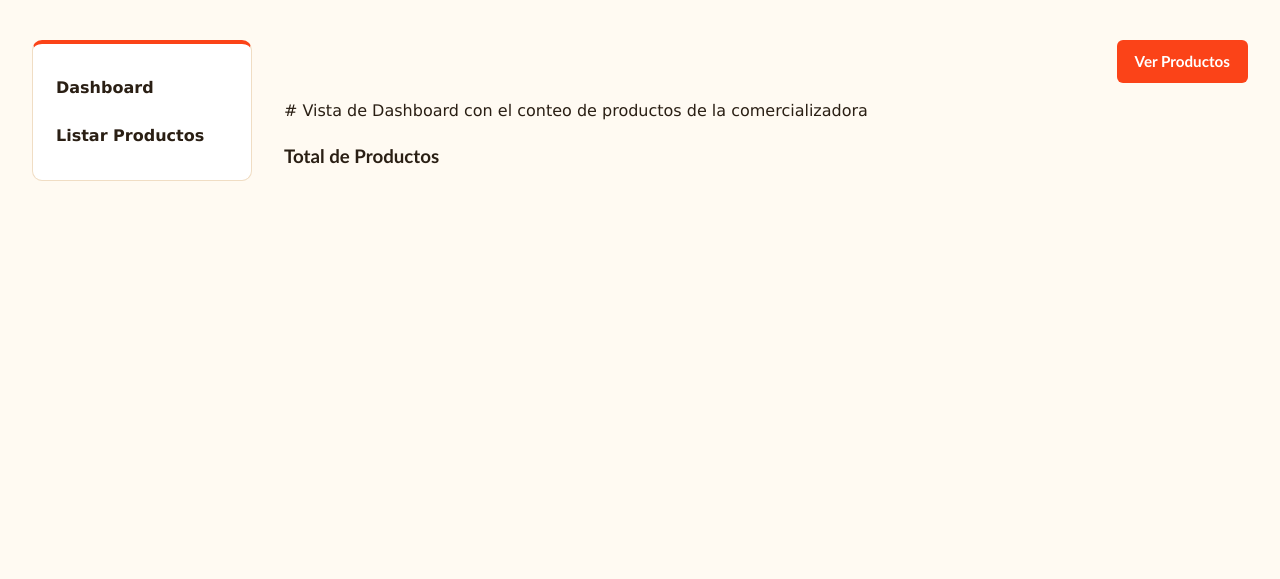
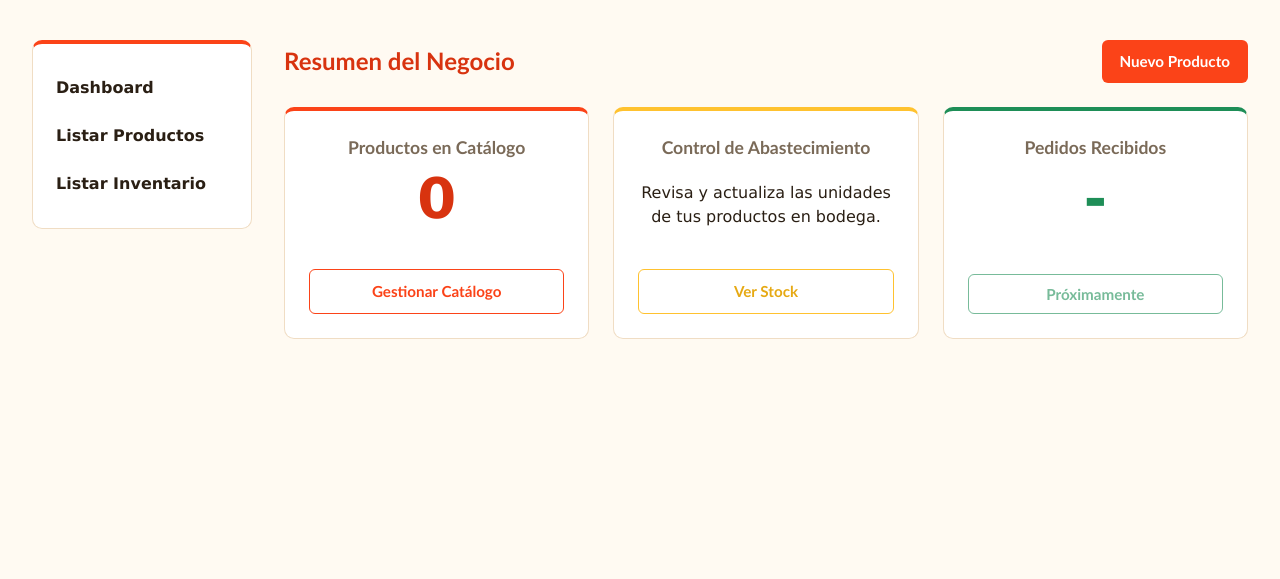
Before and after one commit to By-Alvarez06/P-Web-RetoBimestral, a Django app: template proyectoIsben/negocio/templates/comercio/dashboard_comercio.html in a window 1280 px wide. Shown: the part 75-654 px from the top of the page. Run offline with Django 5.2, Linux system fonts and the light colour scheme; the template is opened without the code that fills it, so the values that code supplies are empty.

Commit message:
update: CRUD Usuario Comercializadora - Inventario

```diff
--- a/proyectoIsben/negocio/templates/comercio/dashboard_comercio.html
+++ b/proyectoIsben/negocio/templates/comercio/dashboard_comercio.html
@@ -1,15 +1,52 @@
 {% extends "comercio/master_comercio.html" %}
 
 {% block contenido_comercio %}
-<div class="toolbar">
-    <a href="{% url 'listar_productos' %}" class="btn btn-primary">Ver Productos</a>
+<div class="toolbar" style="justify-content: space-between; align-items: center; margin-bottom: 24px;">
+    <h2 style="color: var(--orange-dark); margin: 0;">Resumen del Negocio</h2>
+    <a href="{% url 'crear_producto' %}" class="btn btn-primary">Nuevo Producto</a>
 </div>
 
-# Vista de Dashboard con el conteo de productos de la comercializadora
-<div class="dashboard">
-    <div class="dashboard-item">
-        <h3>Total de Productos</h3>
-        <p>{{ productos_totales }}</p>
+<!-- Utilizamos la cuadrícula de características de tu style.css -->
+<div class="features-grid" style="margin-top: 20px;">
+
+    <!-- Tarjeta 1: Total de Productos (Activa) -->
+    <div class="feature-card" style="border-top-color: var(--orange); text-align: center; display: flex; flex-direction: column; justify-content: space-between;">
+        <div>
+            <h3 style="color: var(--text-muted); font-size: 1.1rem; margin-bottom: 10px;">Productos en Catálogo</h3>
+            <p style="font-size: 3.5rem; font-weight: bold; color: var(--orange-dark); margin: 10px 0; line-height: 1;">
+                {{ productos_totales|default:"0" }}
+            </p>
+        </div>
+        <div style="margin-top: 20px;">
+            <a href="{% url 'listar_productos' %}" class="btn btn-ghost btn-block">Gestionar Catálogo</a>
+        </div>
     </div>
+
+    <!-- Tarjeta 2: Acceso a Inventario (Proyección) -->
+    <div class="feature-card" style="border-top-color: var(--yellow); text-align: center; display: flex; flex-direction: column; justify-content: space-between;">
+        <div>
+            <h3 style="color: var(--text-muted); font-size: 1.1rem; margin-bottom: 10px;">Control de Abastecimiento</h3>
+            <p style="font-size: 1rem; color: var(--text); margin: 20px 0;">
+                Revisa y actualiza las unidades de tus productos en bodega.
+            </p>
+        </div>
+        <div style="margin-top: 20px;">
+            <a href="{% url 'listar_inventario' %}" class="btn btn-ghost btn-block" style="border-color: var(--yellow); color: var(--yellow-dark);">Ver Stock</a>
+        </div>
+    </div>
+
+    <!-- Tarjeta 3: Pedidos (Proyección) -->
+    <div class="feature-card" style="border-top-color: var(--success); text-align: center; display: flex; flex-direction: column; justify-content: space-between;">
+        <div>
+            <h3 style="color: var(--text-muted); font-size: 1.1rem; margin-bottom: 10px;">Pedidos Recibidos</h3>
+            <p style="font-size: 3.5rem; font-weight: bold; color: var(--success); margin: 10px 0; line-height: 1;">
+                -
+            </p>
+        </div>
+        <div style="margin-top: 20px;">
+            <button class="btn btn-ghost btn-block" style="border-color: var(--success); color: var(--success); cursor: not-allowed; opacity: 0.6;">Próximamente</button>
+        </div>
+    </div>
+
 </div>
 {% endblock %}
--- a/proyectoIsben/negocio/templates/comercio/master_comercio.html
+++ b/proyectoIsben/negocio/templates/comercio/master_comercio.html
@@ -7,6 +7,7 @@
             <ul>
                 <li><a href="{% url 'dashboard_comercio' %}">Dashboard</a></li>
                 <li><a href="{% url 'listar_productos' %}">Listar Productos</a></li>
+                <li><a href="{% url 'listar_inventario' %}">Listar Inventario</a></li>
             </ul>
         </nav>
     </aside>
--- a/proyectoIsben/negocio/urls.py
+++ b/proyectoIsben/negocio/urls.py
@@ -30,5 +30,8 @@ urlpatterns = [
     path("ver/producto/<int:id>/", views.ver_producto, name="ver_producto"),
     path("editar/producto/<int:id>/", views.editar_producto, name="editar_producto"),
     path("eliminar/producto/<int:id>/", views.eliminar_producto, name="eliminar_producto"),
+    path("listar/inventario", views.listar_inventario, name="listar_inventario"),
+    path("ver/inventario/<int:id>/", views.ver_inventario, name="ver_inventario"),
+    path("editar/inventario/<int:id>/", views.editar_inventario, name="editar_inventario"),
 
 ]
```
Also changed, not shown: proyectoIsben/negocio/templates/comercio/editar_inventario.html (added, +21 -0 lines), proyectoIsben/negocio/templates/comercio/listar_inventario.html (added, +49 -0 lines), proyectoIsben/negocio/templates/comercio/ver_inventario.html (added, +25 -0 lines), proyectoIsben/negocio/views.py (+59 -9 lines).
